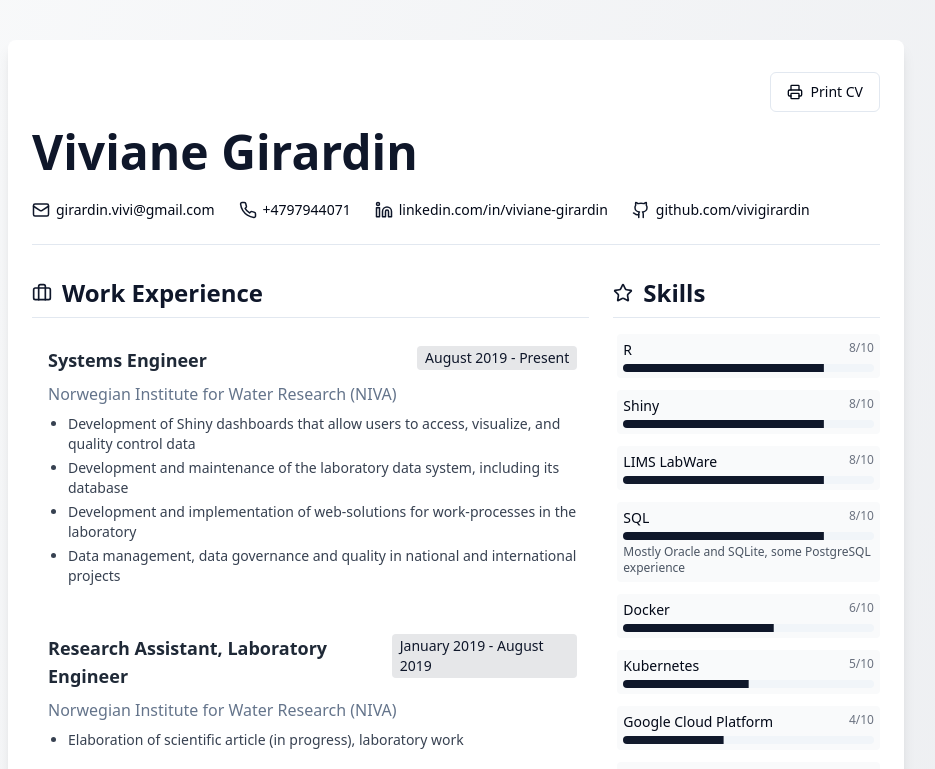
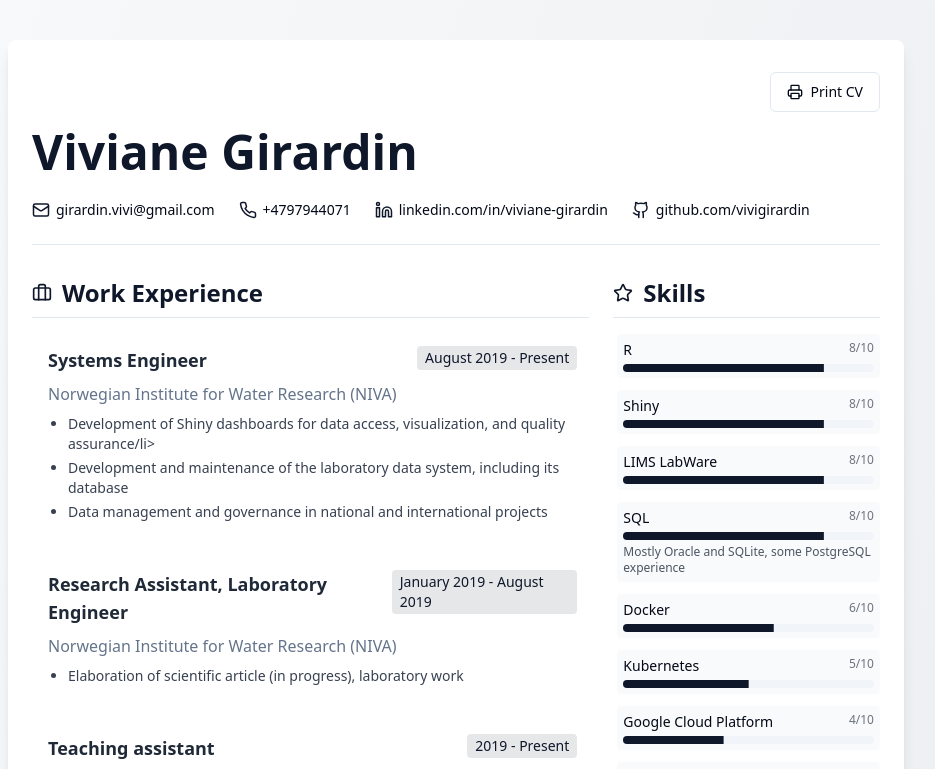
Before and after one commit to vivigirardin/viviane-cv, a React (Vite) app: page / in a window 1280 px wide. Shown: the top 769 px of the page, without its empty margins (184-1119 px from the left). Built offline with nearby package versions, Linux system fonts and the light colour scheme.

Commit message:
Code edited in Lovable Code Editor
Edited UI in Lovable

```diff
--- a/src/data/cvData.ts
+++ b/src/data/cvData.ts
@@ -30,10 +30,9 @@ export const cvData = {
       company: "Norwegian Institute for Water Research (NIVA)",
       dates: "August 2019 - Present",
       details: `<ul class="list-disc pl-5 space-y-1">
-        <li>Development of Shiny dashboards that allow users to access, visualize, and quality control data</li>
+        <li>Development of Shiny dashboards for data access, visualization, and quality assurance/li>
         <li>Development and maintenance of the laboratory data system, including its database</li>
-        <li>Development and implementation of web-solutions for work-processes in the laboratory</li>
-        <li>Data management, data governance and quality in national and international projects</li>
+        <li>Data management and governance in national and international projects</li>
       </ul>`
     },
     {
```
